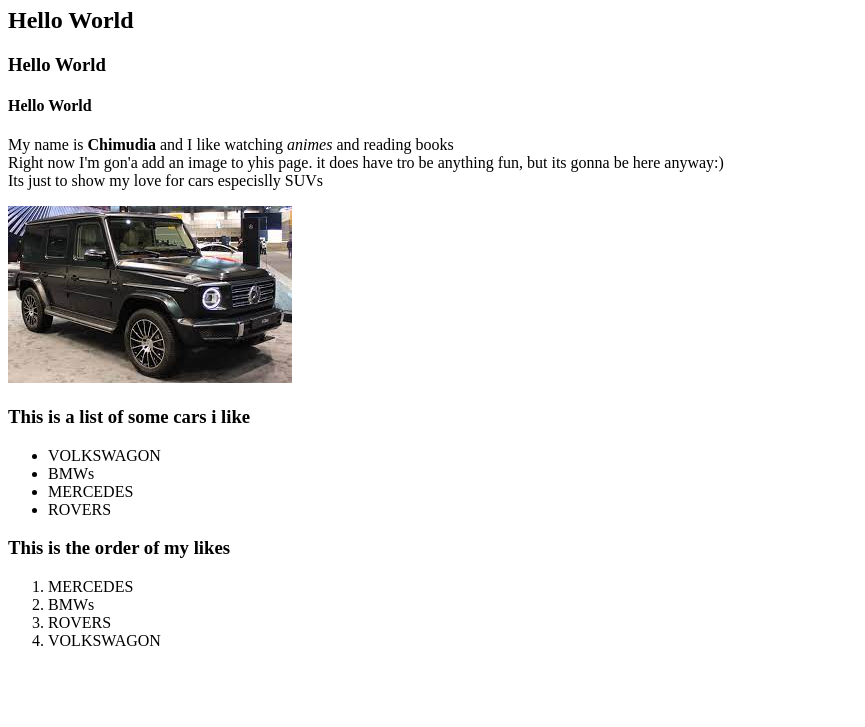
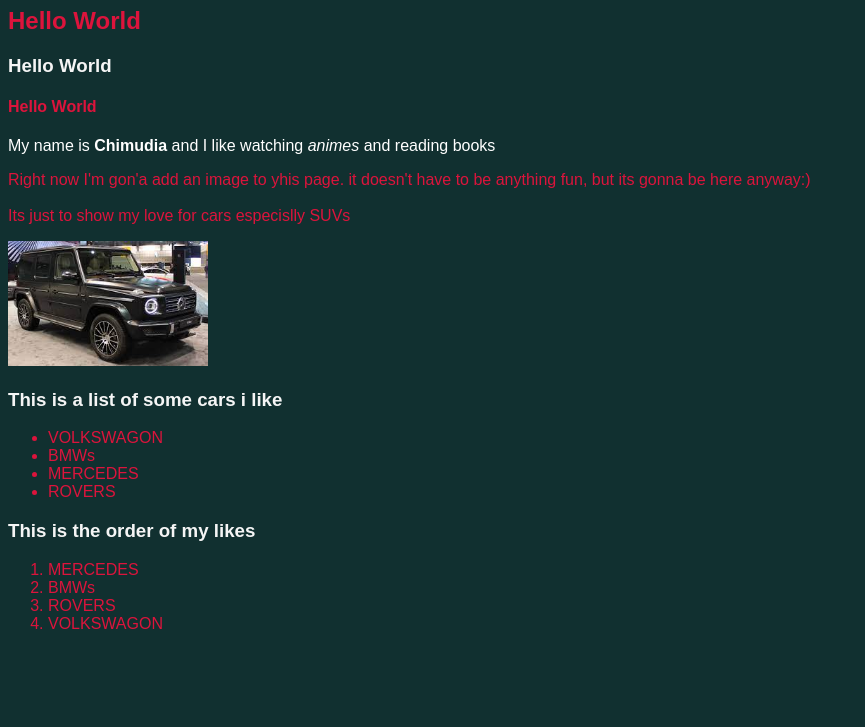
Before and after one commit to Chimdia/My-first-page, a plain HTML site: page index.html in a window 1280 px wide. Shown: the part 73-800 px from the top of the page, without its empty margins (0-865 px from the left). Drawn offline with Linux system fonts and the light colour scheme.

Commit message:
added css

```diff
--- a/index.html
+++ b/index.html
@@ -5,14 +5,34 @@
     <meta http-equiv="X-UA-Compatible" content="IE=edge">
     <meta name="viewport" content="width=device-width, initial-scale=1.0">
     <title>Project</title>
+    <style>
+        body{
+            background-color: rgb(17, 48, 48);
+           color: crimson;
+            font-family: Arial;
+            font-size: 100%;
+        }
+        p {
+            color: white;
+        }
+        img{
+            width: 200px;
+            height:fit-content
+        }
+        h3{
+            color: whitesmoke;
+        }
+    </style>
 </head>
 <body>
     <h1>Hello World</h1>
     <h2>Hello World</h2>
     <h3>Hello World</h3>
     <h4>Hello World</h4>
-    <p>My name is <strong>Chimudia</strong> and I like watching <em>animes</em> and reading books<br> Right now I'm gon'a add an image to yhis page. it does have tro be anything fun, but its gonna be here anyway:) <br> Its just to show my love for cars especislly SUVs</p>
-    <img src="G wagon.jpg" alt="A SUV"
+    <p>My name is <strong>Chimudia</strong> and I like watching <em>animes</em> and reading books<br> <div>Right now I'm gon'a add an image to yhis page. it doesn't have to be anything fun, but its gonna be here anyway:)</div> <br> Its just to show my love for cars especislly SUVs</p>
+   <img src="G wagon.jpg" alt="A SUV">
+
+
     <!-- Im creating a list using a ul tag. -->
     <h3>This is a list of some cars i like</h3>
     <ul>
```
